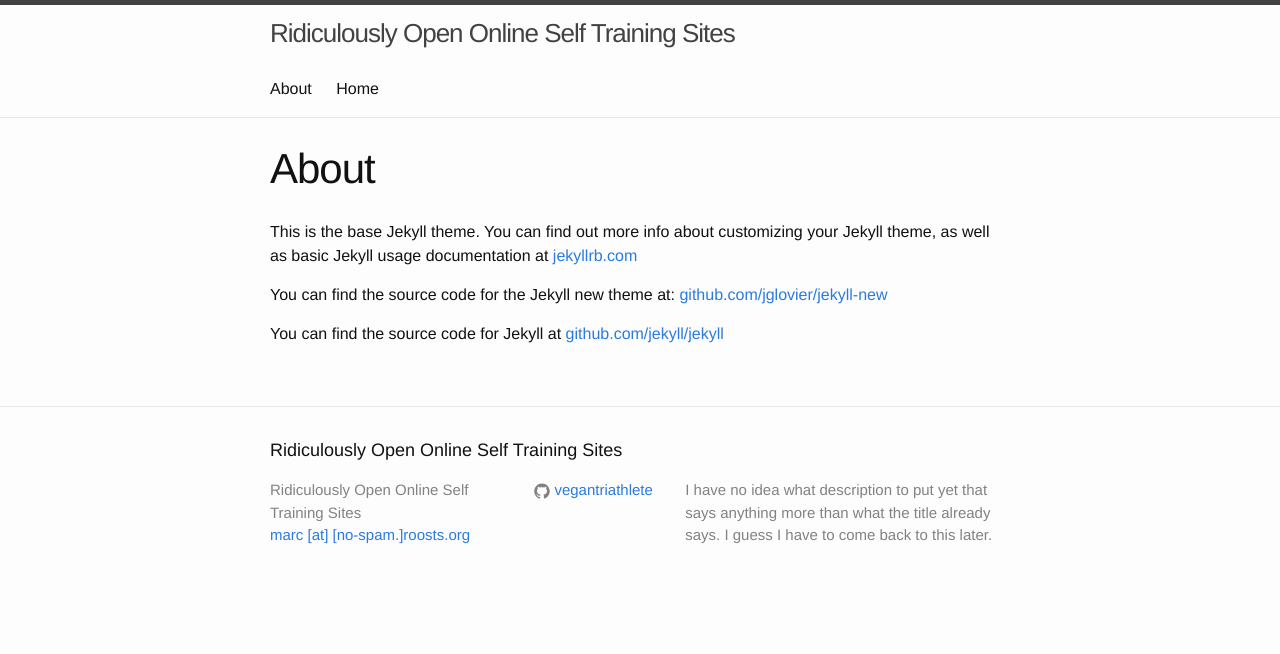
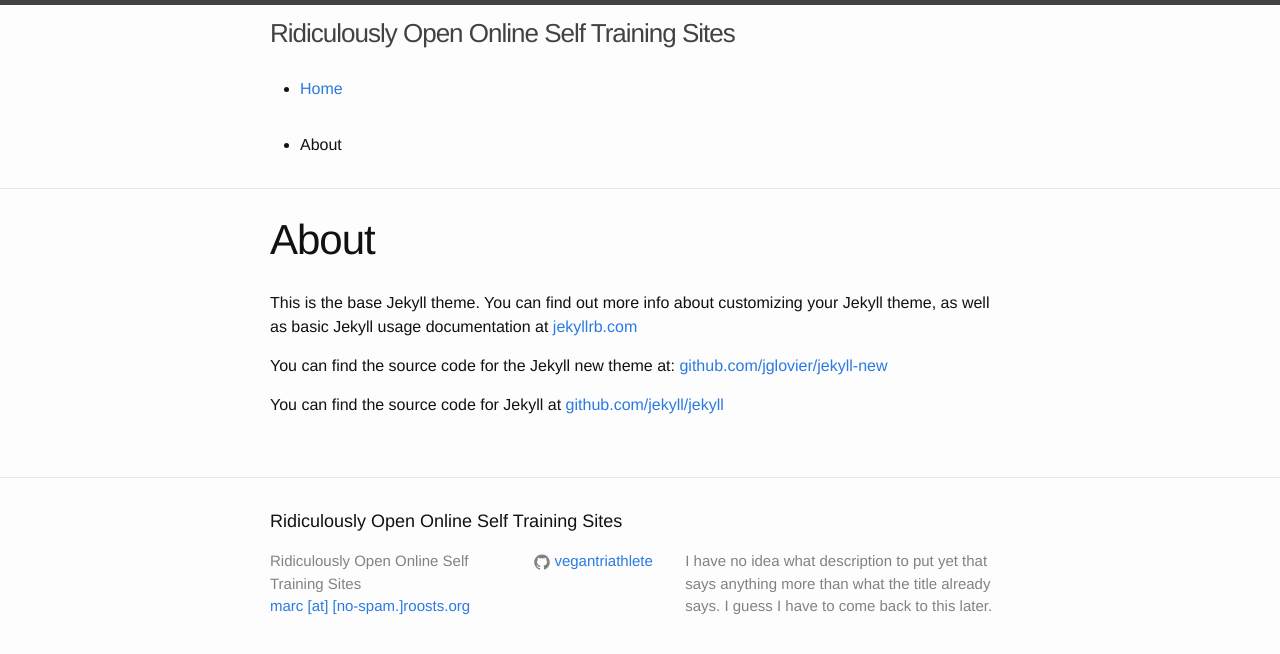
Before and after one commit to roosts/roosts.github.io, a Jekyll site: the page built from _primary/about.md, in a window 1280 px wide. Shown: the top 654 px of the page. Built offline with Jekyll 4.4.1, drawn with Linux system fonts in a browser that asks for light colours; comment, search, counter and statistics services are not loaded.

Commit message:
Start building dynamic primary navigation

```diff
--- a/_config.yml
+++ b/_config.yml
@@ -15,3 +15,7 @@ markdown: kramdown
 
 kramdown:
   input: GFM
+
+collections:
+  primary:
+    output: true
--- a/_includes/header.html
+++ b/_includes/header.html
@@ -14,11 +14,14 @@
       </a>
 
       <div class="trigger">
-        {% for page in site.pages %}
+        <ul>
+          <li><a href="/">Home</a></li>
+        {% for page in site.primary %}
           {% if page.title %}
-          <a class="page-link" href="{{ page.url | prepend: site.baseurl }}">{{ page.title }}</a>
+          <li><a class="page-link" href="{{ page.url | prepend: site.baseurl }}">{{ page.title }}</a></li>
           {% endif %}
         {% endfor %}
+        </ul>
       </div>
     </nav></div>
 
```
Also changed, not shown: _primary/about.md (renamed from about.md).
